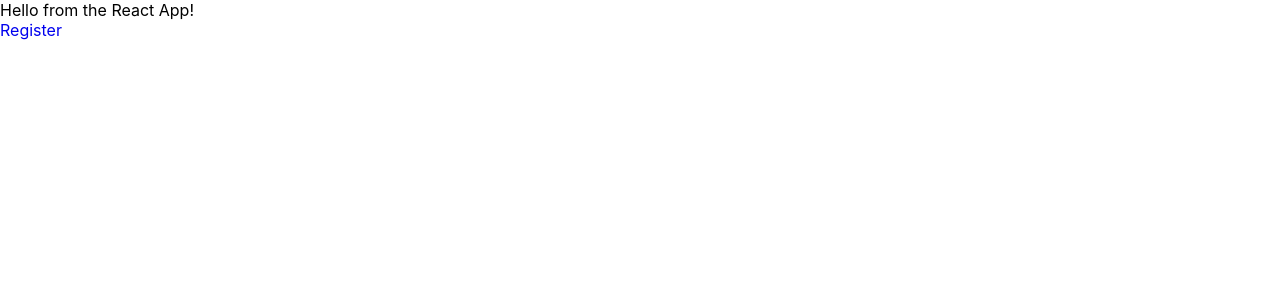
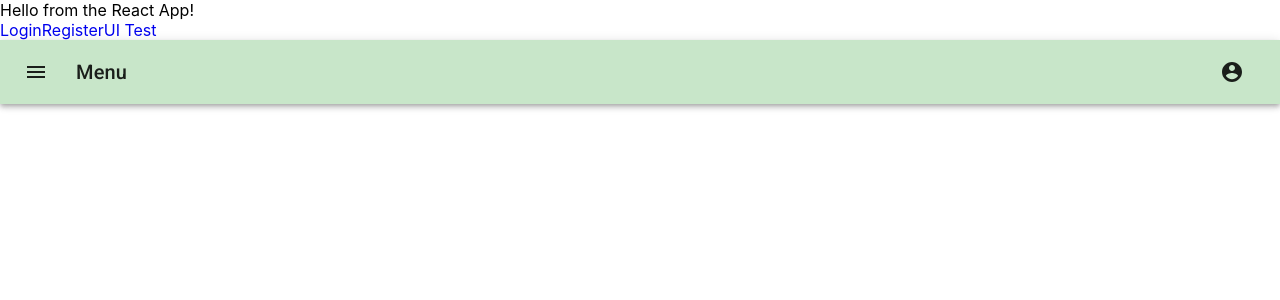
Before and after one commit to ColeRutledge/client, a React (Create React App) app: page /uitest in a window 1280 px wide. Shown: the top 300 px of the page. Built offline with nearby package versions, Linux system fonts and the light colour scheme; no server answers.

Commit message:
add app bar to test page

```diff
--- a/public/index.html
+++ b/public/index.html
@@ -5,7 +5,7 @@
     <meta name="viewport" content="width=device-width, initial-scale=1" />
     <link rel="stylesheet" href="https://fonts.googleapis.com/css?family=Roboto:300,400,500,700&display=swap" />
     <link rel="stylesheet" href="https://fonts.googleapis.com/icon?family=Material+Icons" />
-    <title>Capston</title>
+    <title>Capstone</title>
   </head>
   <body>
     <div id="root"></div>
--- a/src/App.js
+++ b/src/App.js
@@ -3,7 +3,9 @@ import { BrowserRouter, Switch, Route, NavLink } from 'react-router-dom'
 import Login from './components/Login'
 import Register from './components/Register'
 import UserContext from './context/UserContext'
-
+import UiTest from './components/UiTest'
+import { ThemeProvider } from '@material-ui/core/styles'
+import theme from './theme/theme'
 
 function App() {
   const [auth, setAuth] = useState(localStorage.getItem('token') || '')
@@ -13,16 +15,22 @@ function App() {
     setAuth
   }
 
+
   return (
     <UserContext.Provider value={context}>
+      <ThemeProvider theme={theme}>
         <div>Hello from the React App!</div>
         <BrowserRouter>
+          <NavLink exact to='/'>Login</NavLink>
           <NavLink to='/register'>Register</NavLink>
+          <NavLink to='/uitest'>UI Test</NavLink>
           <Switch>
             <Route exact path='/' render={() => <Login />} />
             <Route exact path='/register' render={() => <Register />} />
+            <Route exact path='/uitest' render={() => <UiTest />} />
           </Switch>
         </BrowserRouter>
+      </ThemeProvider>
     </UserContext.Provider>
   )
 }
--- /dev/null
+++ b/src/components/UiTest.js
@@ -0,0 +1,85 @@
+import React from 'react'
+import { makeStyles } from '@material-ui/core/styles'
+import AppBar from '@material-ui/core/AppBar'
+import Toolbar from '@material-ui/core/Toolbar'
+import Typography from '@material-ui/core/Typography'
+import IconButton from '@material-ui/core/IconButton'
+import MenuIcon from '@material-ui/icons/Menu'
+import AccountCircle from '@material-ui/icons/AccountCircle'
+import MenuItem from '@material-ui/core/MenuItem'
+import Menu from '@material-ui/core/Menu'
+
+const useStyles = makeStyles((theme) => ({
+  root: {
+    flexGrow: 1,
+  },
+  menuButton: {
+    marginRight: theme.spacing(2),
+  },
+  title: {
+    flexGrow: 1,
+  },
+}))
+
+export default function UiTest() {
+  const classes = useStyles()
+  const [auth, setAuth] = React.useState(true)
+  const [anchorEl, setAnchorEl] = React.useState(null)
+  const open = Boolean(anchorEl)
+
+
+
+  const handleMenu = (event) => {
+    setAnchorEl(event.currentTarget)
+  }
+
+  const handleClose = () => {
+    setAnchorEl(null)
+  }
+
+  return (
+    <div className={classes.root}>
+      <AppBar position="static">
+        <Toolbar>
+          <IconButton edge="start" className={classes.menuButton} color="inherit" aria-label="menu">
+            <MenuIcon />
+          </IconButton>
+          <Typography variant="h6" className={classes.title}>
+            Menu
+          </Typography>
+          {auth && (
+            <div>
+              <IconButton
+                aria-label="account of current user"
+                aria-controls="menu-appbar"
+                aria-haspopup="true"
+                onClick={handleMenu}
+                color="inherit"
+              >
+                <AccountCircle />
+              </IconButton>
+              <Menu
+                id="menu-appbar"
+                anchorEl={anchorEl}
+                anchorOrigin={{
+                  vertical: 'top',
+                  horizontal: 'right',
+                }}
+                keepMounted
+                transformOrigin={{
+                  vertical: 'top',
+                  horizontal: 'right',
+                }}
+                open={open}
+                onClose={handleClose}
+              >
+                <MenuItem onClick={handleClose}>Profile</MenuItem>
+                <MenuItem onClick={handleClose}>My account</MenuItem>
+              </Menu>
+            </div>
+          )}
+        </Toolbar>
+      </AppBar>
+    </div>
+  )
+}
--- /dev/null
+++ b/src/theme/theme.js
@@ -0,0 +1,17 @@
+import { createMuiTheme } from '@material-ui/core/styles'
+import purple from '@material-ui/core/colors/purple'
+import green from '@material-ui/core/colors/green'
+
+
+const theme = createMuiTheme({
+  palette: {
+    primary: {
+      main: green[100],
+    },
+    secondary: {
+      main: green[200],
+    },
+  },
+})
+
+export default theme
```
Lines whose indentation alone changed are shown as unchanged.
